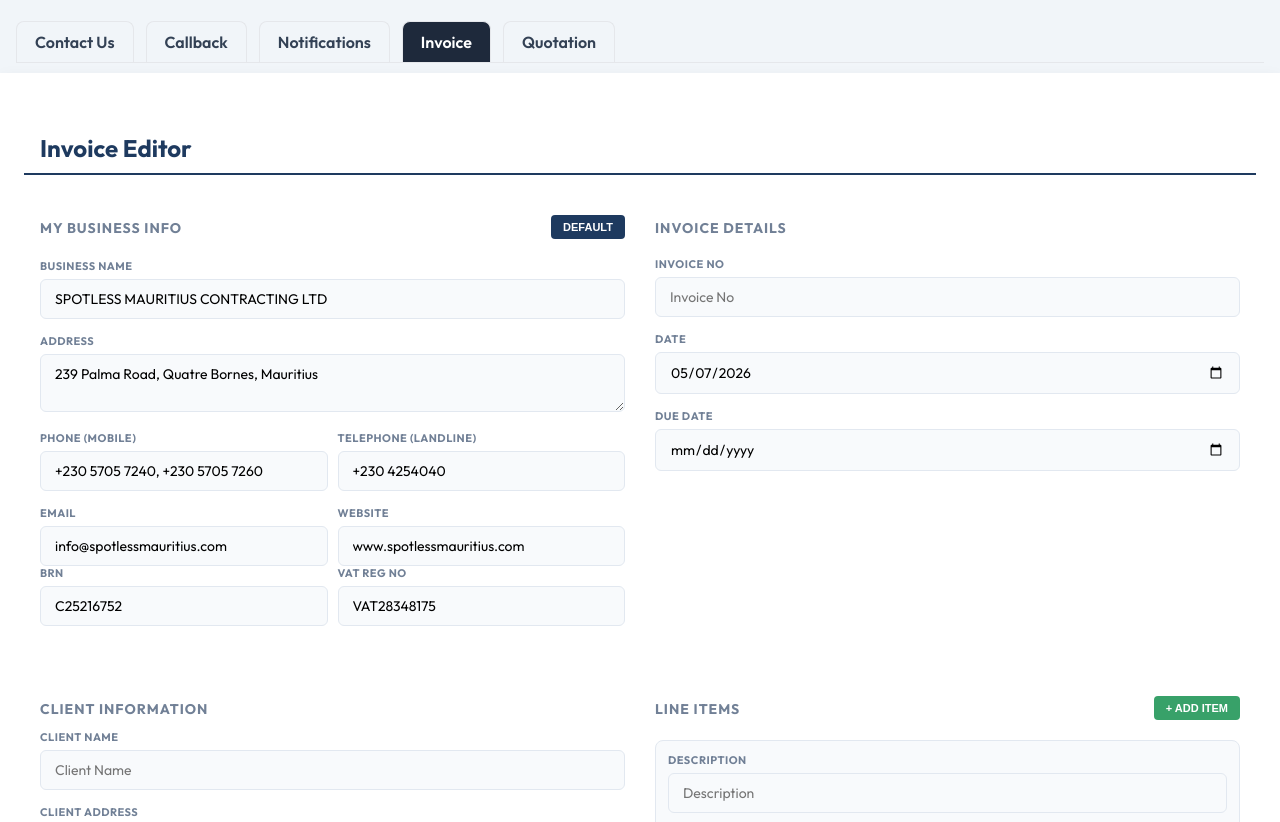
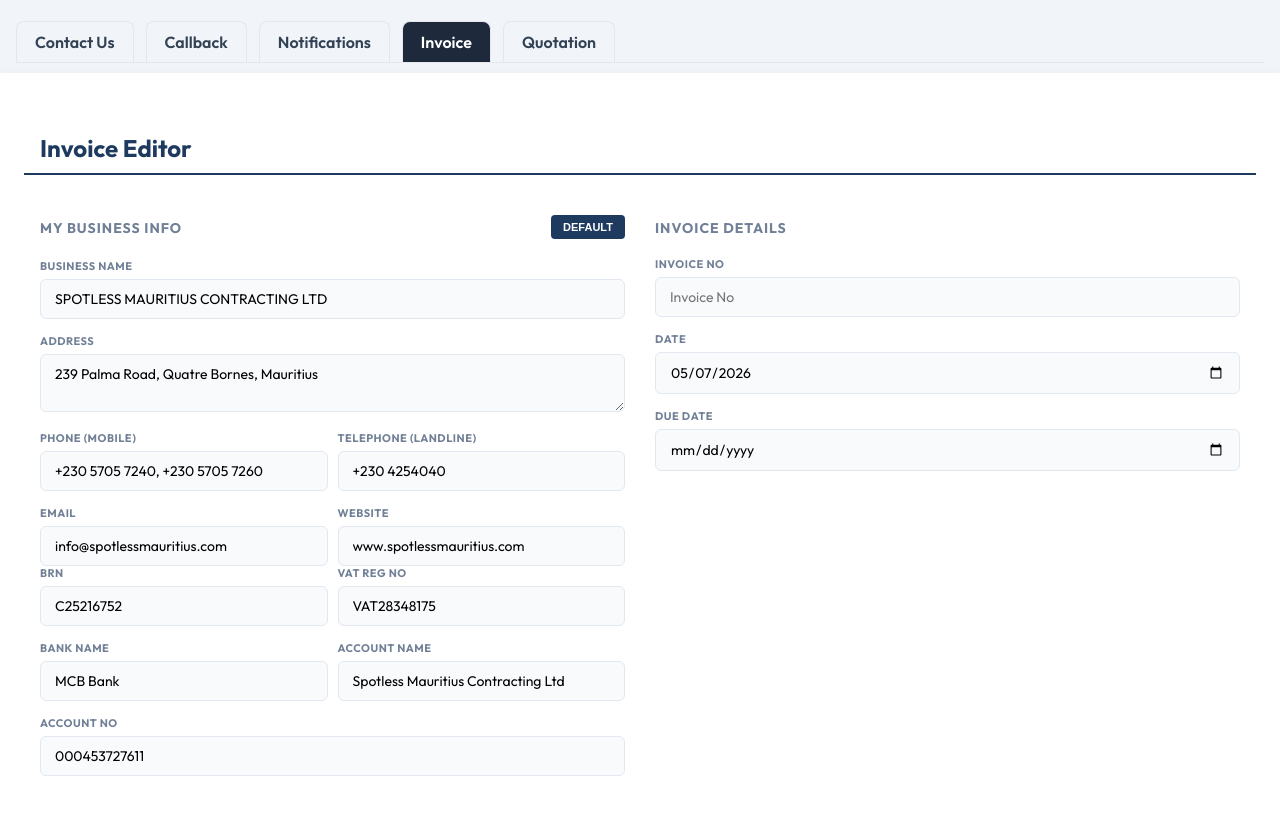
Before and after one commit to shivaramyou-hash/spotless-admin, a plain HTML site: page admin/invoice/index.html in a window 1280 px wide. Shown: the part 120-942 px from the top of the page. Drawn offline with nearby package versions, Linux system fonts and the light colour scheme.

Commit message:
Update index.html

```diff
--- a/admin/invoice/index.html
+++ b/admin/invoice/index.html
@@ -745,6 +745,22 @@
                   <input type="text" placeholder="VAT Reg No" v-model="businessInfo.vatReg" />
                 </div>
               </div>
+              <div class="form-group" style="margin-top: 15px;">
+                <div class="qty-price">
+                  <div style="flex: 1">
+                    <label>Bank Name</label>
+                    <input type="text" placeholder="Bank Name" v-model="businessInfo.bankName" />
+                  </div>
+                  <div style="flex: 1">
+                    <label>Account Name</label>
+                    <input type="text" placeholder="Account Name" v-model="businessInfo.accountName" />
+                  </div>
+                </div>
+                <div style="margin-top: 15px;">
+                  <label>Account No</label>
+                  <input type="text" placeholder="Account No" v-model="businessInfo.accountNo" />
+                </div>
+              </div>
             </div>
 
             <!-- Invoice Details -->
@@ -937,12 +953,12 @@
 
             <div class="invoice-footer">
               <div class="payment-methods">
-                <strong>Payment Methods:</strong> Bank Transfer, Check
+                <strong>Payment Methods:</strong> Bank Transfer, Cheque
               </div>
               <div class="bank-details">
-                <strong>Bank Details:</strong> MCB Bank,
-                <strong>Account Name:</strong> Spotless Mauritius Contracting Ltd,
-                <strong>Account No:</strong> [Account Number]
+                <strong>Bank Details:</strong> {{ businessInfo.bankName }},
+                <strong>Account Name:</strong> {{ businessInfo.accountName }},
+                <strong>Account No:</strong> {{ businessInfo.accountNo }}
               </div>
               <div class="thank-you">Thank you for your business!</div>
             </div>
@@ -979,6 +995,9 @@
           website: "www.spotlessmauritius.com",
           brn: "C25216752",
           vatReg: "VAT28348175",
+          accountNo: "000453727611",
+          bankName: "MCB Bank",
+          accountName: "Spotless Mauritius Contracting Ltd",
         });
 
         const items = ref([
@@ -1052,6 +1071,9 @@
             website: "www.spotlessmauritius.com",
             brn: "C25216752",
             vatReg: "VAT28348175",
+            accountNo: "000453727611",
+            bankName: "MCB Bank",
+            accountName: "Spotless Mauritius Contracting Ltd",
           };
         };
 
```
